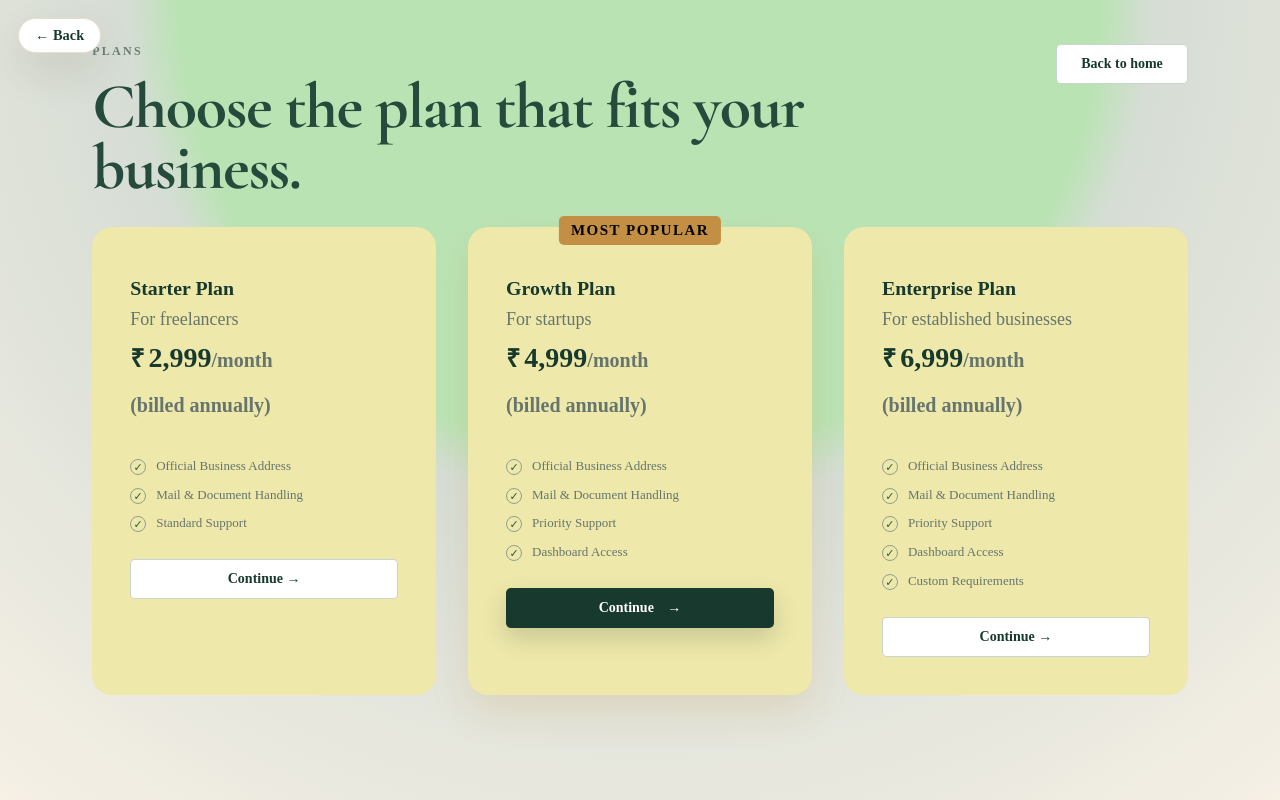
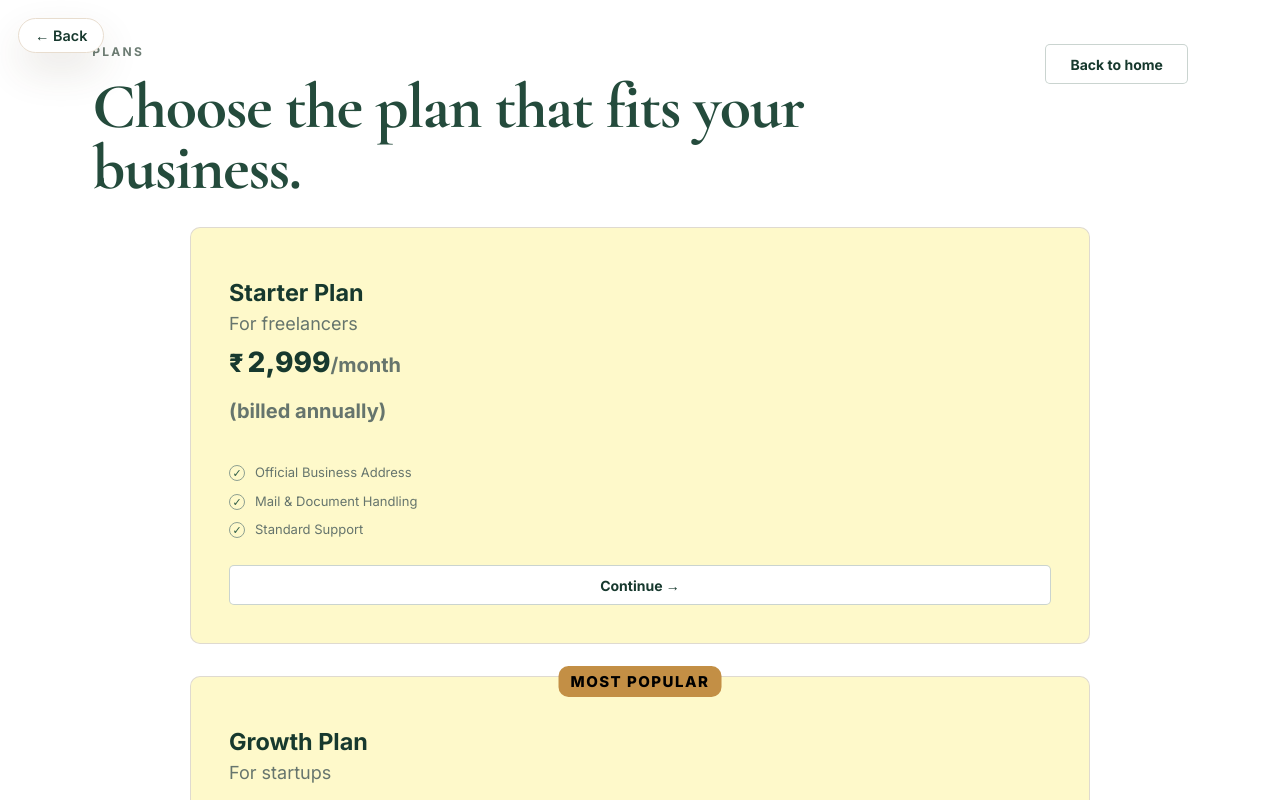
Before and after one commit to workc2sr-dev/Sadhana-Mythri, a React (Vite) app in the folder frontend/: page /plans in a window 1280 px wide. Shown: the top 800 px of the page. Built offline with nearby package versions, Linux system fonts and the light colour scheme; no server answers.

Commit message:
frontend and UI changes

```diff
--- a/frontend/src/assets/styles.css
+++ b/frontend/src/assets/styles.css
@@ -24,11 +24,11 @@ html {
 body {
   margin: 0;
   overflow-x: hidden;
-  background:
-    radial-gradient(circle at top center, #bae3b4 45%, #d6ddd5 50%, #f6f0e5 100%);
+  /*background: radial-gradient(circle at top center, #b5d4b0 80%, #d6ddd5 10%, #f6f0e5 100%);*/
+  background-attachment: fixed;
   color: var(--deep);
-  font-family: "Inter",;
-  font-size: 17px;
+  font-family: "Inter", sans-serif;
+  font-size: 20px;
 }
 
 button,
@@ -250,7 +250,7 @@ a {
   grid-template-columns: 1fr auto auto;
   align-items: center;
   gap: 8px;
-  background: rgba(255, 250, 242, 0.9);
+  background: rgb(253, 242, 218);
   backdrop-filter: blur(10px);
   border-bottom: 1px solid rgba(56, 77, 63, 0.08);
   flex: 0 0 auto;
@@ -1164,9 +1164,9 @@ a {
 
 .plans-column {
   display: grid;
-  grid-template-columns: repeat(2, minmax(0, 1fr));
-  gap: 75px;
-  width: min(100%, 1200px);
+  grid-template-columns: repeat(1, minmax(0, 1fr));
+  gap: 80px;
+  width: min(100%, 900px);
   justify-self: center;
   align-self: start;
 }
@@ -1174,18 +1174,18 @@ a {
 /* The plans page presents all annual options side by side. */
 .plans-page-grid {
   display: grid;
-  grid-template-columns: repeat(3, minmax(0, 1fr));
+  grid-template-columns: repeat(1, minmax(0, 1fr));
   gap: 32px;
-  width: min(100%, 1200px);
+  width: min(100%, 900px);
   margin: 0 auto;
   align-items: stretch;
 }
 
 .plan-card {
   position: relative;
-  background: palegoldenrod;
- /* border: 2px solid rgba(0, 0, 0, 0.8);*/
-  border-radius: 20px;
+  background: rgb(254, 249, 202);
+  border: 1px solid rgba(216, 210, 210, 0.8);
+  border-radius: 10px;
   padding: 50px 38px 38px;
   display: flex;
   flex-direction: column;
@@ -1193,8 +1193,8 @@ a {
 }
 
 .plan-card.featured {
-  border-color: rgba(0, 0, 0, 0.8);
-  box-shadow: 0 16px 36px rgba(195, 143, 69, 0.18);
+  border-color: rgba(216, 210, 210, 0.8);
+  /*box-shadow: 0 16px 36px rgba(195, 143, 69, 0.18);*/
 }
 
 .popular {
@@ -1203,8 +1203,8 @@ a {
   left: 50%;
   transform: translateX(-50%);
   background: var(--gold);
-  color: #030303;
-  border-radius: 5px;
+  color: #000000;
+  border-radius: 10px;
   padding: 6px 12px;
   font-size: 15px;
   font-weight: 900;
@@ -1212,7 +1212,7 @@ a {
 }
 
 .plan-note {
-  margin: 6px 0 8px;
+  margin: 4px 0 8px;
   font-size: 18px;
 }
 
--- a/frontend/src/pages/BusinessDetailsPage.jsx
+++ b/frontend/src/pages/BusinessDetailsPage.jsx
@@ -26,8 +26,10 @@ export default function BusinessDetailsPage() {
 
   useEffect(() => {
     if (!isAuthenticated) { navigate(`/auth${planId ? `?plan=${planId}` : ""}`, { replace: true }); return; }
+    // Admins never need to submit business details, government ID, or a plan.
+    if (user?.is_admin) { navigate("/admin", { replace: true }); return; }
     api.getBusinessDetails().then((details) => { if (details) setForm({ ...emptyForm, ...details }); }).catch(() => {});
-  }, [isAuthenticated, navigate, planId]);
+  }, [isAuthenticated, navigate, planId, user?.is_admin]);
 
   const isIndividual = user?.account_type !== "business";
   const update = (field) => (event) => setForm({ ...form, [field]: event.target.value });
--- a/frontend/src/pages/DashboardPlansPage.jsx
+++ b/frontend/src/pages/DashboardPlansPage.jsx
@@ -50,10 +50,12 @@ export default function DashboardPlansPage() {
 
   useEffect(() => {
     if (!isAuthenticated) { navigate("/auth", { replace: true }); return; }
+    // Admins never need government ID verification or a plan.
+    if (user?.is_admin) { navigate("/admin", { replace: true }); return; }
     refreshUser();
     loadVerification();
     loadSubscriptions();
-  }, [isAuthenticated, navigate]);
+  }, [isAuthenticated, navigate, user?.is_admin]);
 
   // Once KYC is approved and the account is created, resume the pending plan straight to payment.
   useEffect(() => {
--- a/frontend/src/pages/OtpPage.jsx
+++ b/frontend/src/pages/OtpPage.jsx
@@ -24,7 +24,8 @@ export default function OtpPage() {
     sessionStorage.setItem("sadhana_otp_verified", "true");
     sessionStorage.removeItem("sadhana_otp");
 
-    if (!planId) { navigate(returnPath, { replace: true }); return; }
+    // Admins never need government ID verification or a plan.
+    if (!planId || user?.is_admin) { navigate(returnPath, { replace: true }); return; }
 
     // Customer/business details and KYC must be submitted and approved before a plan can go to payment.
     try {
--- a/frontend/src/pages/PaymentPage.jsx
+++ b/frontend/src/pages/PaymentPage.jsx
@@ -23,20 +23,24 @@ export default function PaymentPage() {
   const [hasBusinessDetails, setHasBusinessDetails] = useState(null);
 
   useEffect(() => {
-    if (!isAuthenticated) return;
+    if (!isAuthenticated || user?.is_admin) return;
     Promise.all([api.getVerification(), api.getBusinessDetails().catch(() => null)])
       .then(([verification, businessDetails]) => {
         setKycApproved(verification.status === "approved" && user?.account_status === "created");
         setHasBusinessDetails(Boolean(businessDetails));
       })
       .catch(() => { setKycApproved(false); setHasBusinessDetails(false); });
-  }, [isAuthenticated, user?.account_status]);
+  }, [isAuthenticated, user?.account_status, user?.is_admin]);
 
   if (!plan) {
     return <Navigate to="/plans" replace />;
   }
   if (!isAuthenticated) {
     return <Navigate to={`/auth?plan=${planId}`} replace />;
+  }
+  // Admins never need government ID verification, business details, or a plan.
+  if (user?.is_admin) {
+    return <Navigate to="/admin" replace />;
   }
   if (sessionStorage.getItem("sadhana_otp_verified") !== "true") {
     return <Navigate to={`/otp?plan=${planId}`} replace />;
--- a/frontend/src/pages/PlansPage.jsx
+++ b/frontend/src/pages/PlansPage.jsx
@@ -50,6 +50,8 @@ export default function PlansPage() {
 
   // Route the user to payment, documentation, or auth based on their plan/verification state
   const choosePlan = async (planId) => {
+    // Admins never need to select a plan.
+    if (isAuthenticated && user?.is_admin) { navigate("/admin"); return; }
     if (isAuthenticated) {
       try {
         const subscriptions = await api.getSubscriptions();
```
Also changed, not shown: 1 other file (tests, documents, lock files or other folders).
